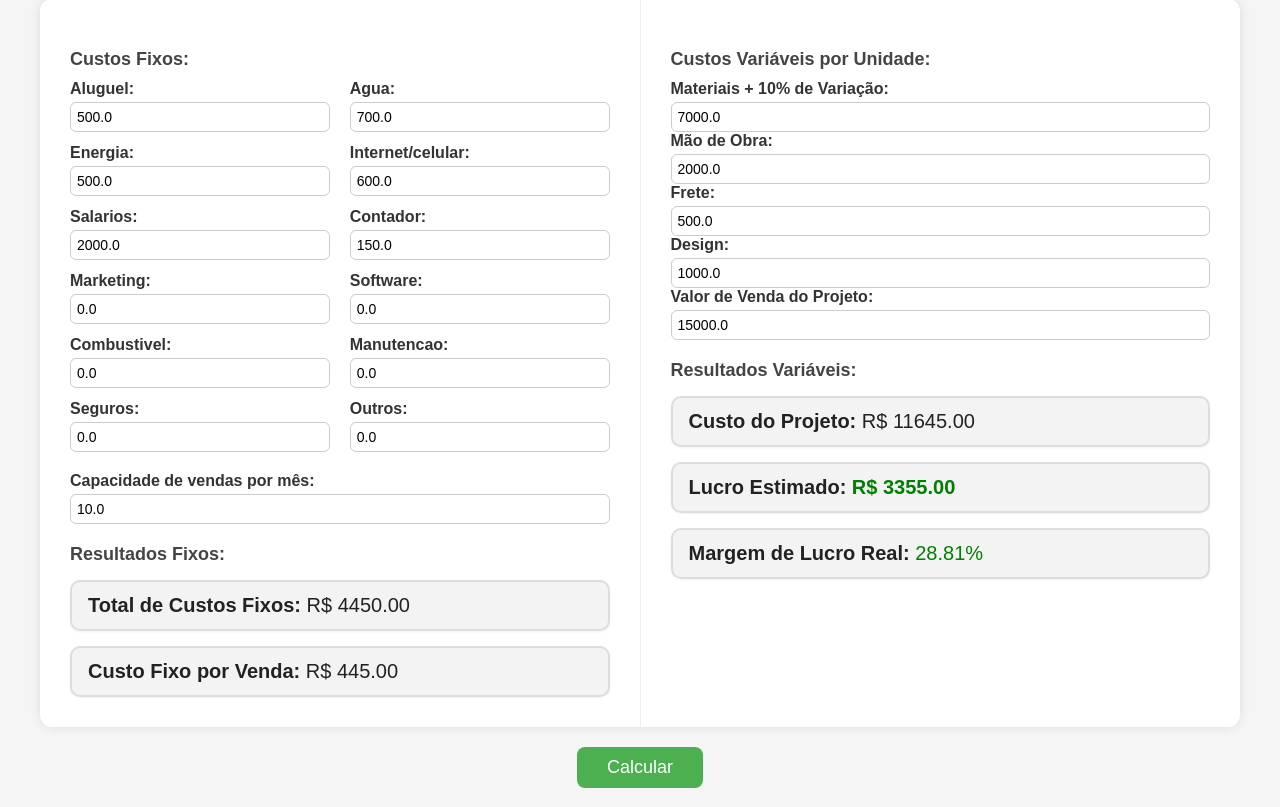
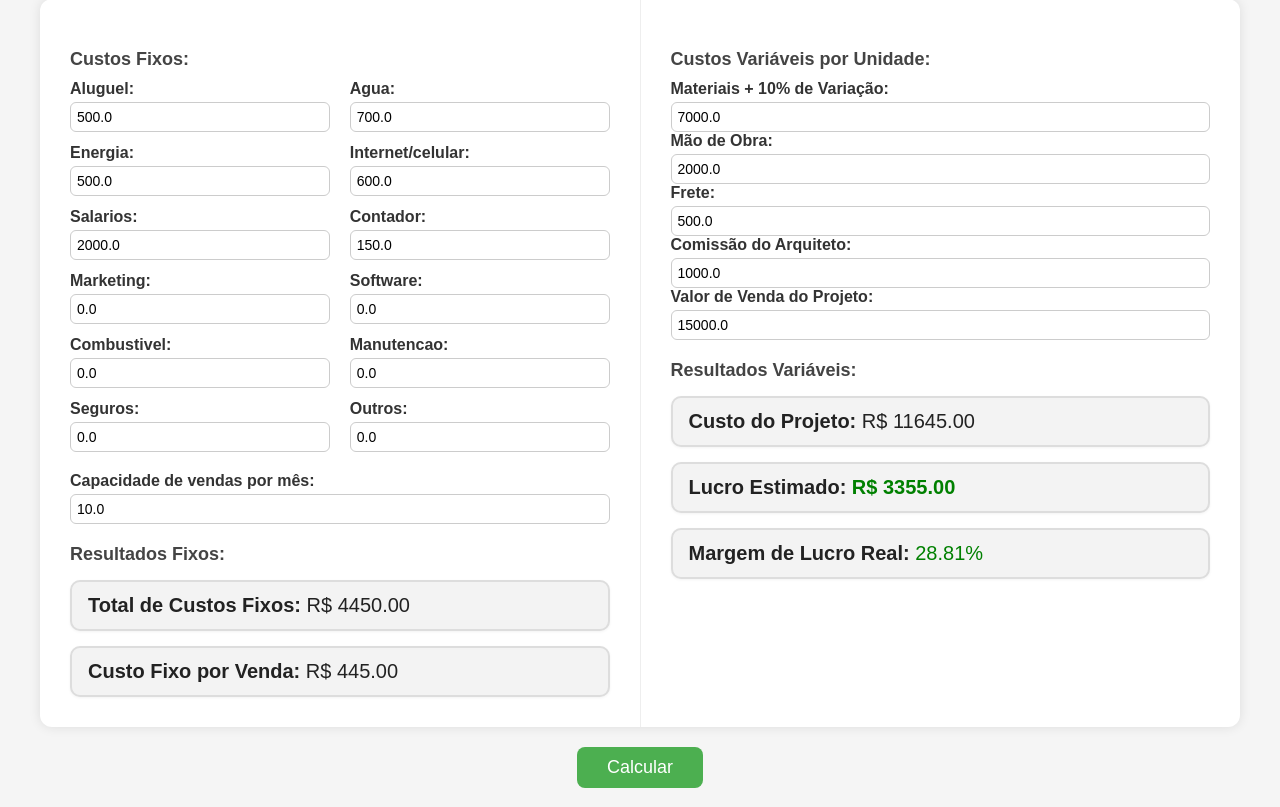
Before and after one commit to PedrooT0/calculadora-custos, a Flask app: page /custos in a window 1280 px wide. Shown: the part 201-1008 px from the top of the page. Run offline with Flask 3, Linux system fonts and the light colour scheme; a user stored in the database is signed in.

Commit message:
Atualiza 2

```diff
--- a/templates/clientes.html
+++ b/templates/clientes.html
@@ -567,7 +567,7 @@ linhaAtiva = linha;
             <div class="valores-detalhados">
                 <div>Custo de Fábrica: <span class="custo-fabrica">R$ --</span></div>
                 <!-- <div>Alocação Custo Fixo : <span class="custo-fixo">R$ --</span></div> -->
-                <div>Custos Variáveis (0%): <span class="custos-variaveis">R$ 0,00</span></div>
+                <!--<div>Custos Variáveis (0%): <span class="custos-variaveis">R$ 0,00</span></div>-->
                 <div class="destaque">Custo Total do Produto: <span class="custo-total">R$ --</span></div>
                 <div>Preço com Margem de Lucro ({{ parametros.margem_lucro }}%): <span class="preco-lucro">R$ --</span></div>
                 <div>Acréscimo Maquininha ({{ parametros.taxa_maquininha }}%): <span class="acrescimo-maquininha">R$ --</span></div>
--- a/templates/custos.html
+++ b/templates/custos.html
@@ -213,7 +213,7 @@
             <label>Frete:</label>
             <input type="number" name="frete" step="0.01" value="{{ dados['frete'] if 'frete' in dados else '' }}">
 
-            <label>Design:</label>
+            <label>Comissão do Arquiteto:</label>
             <input type="number" name="design" step="0.01" value="{{ dados['design'] if 'design' in dados else '' }}">
 
             <label>Valor de Venda do Projeto:</label>
```
